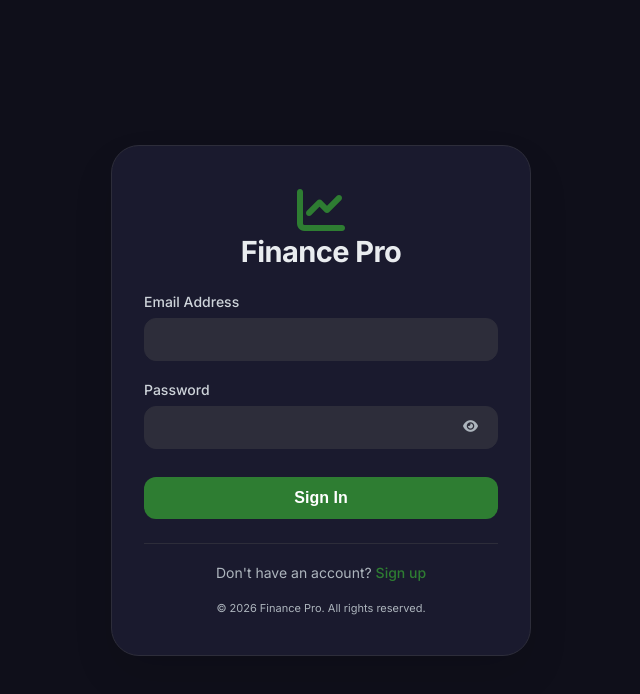
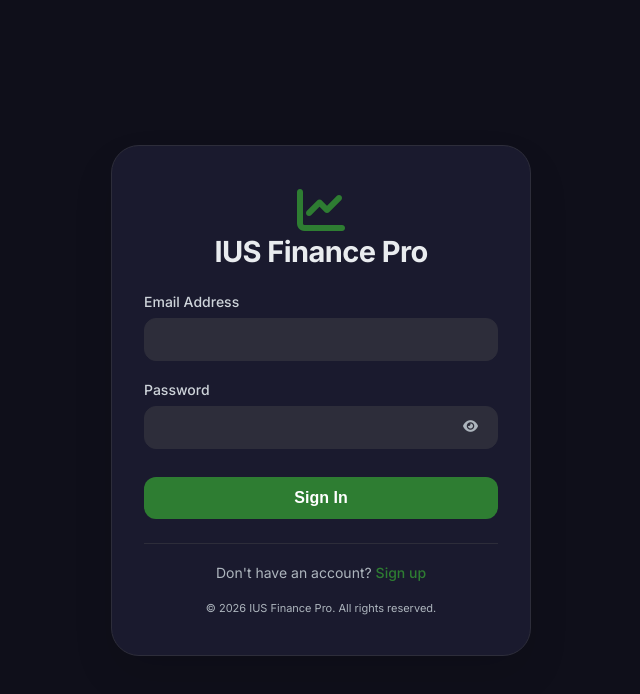
Before and after one commit to JoHeNDa/Finance-Pro, a React (Vite) app: page /login in a window 1280 px wide. Shown: the top 694 px of the page, without its empty margins (319-959 px from the left). Built offline with nearby package versions, Linux system fonts and the light colour scheme.

Commit message:
Update Login.jsx

```diff
--- a/src/pages/Login.jsx
+++ b/src/pages/Login.jsx
@@ -37,7 +37,7 @@ export default function Login() {
   };
 
   const currentYear = new Date().getFullYear();
-  const appName = 'Finance Pro';
+  const appName = 'IUS Finance Pro';
   const appLogo = null;
 
   return (
```
